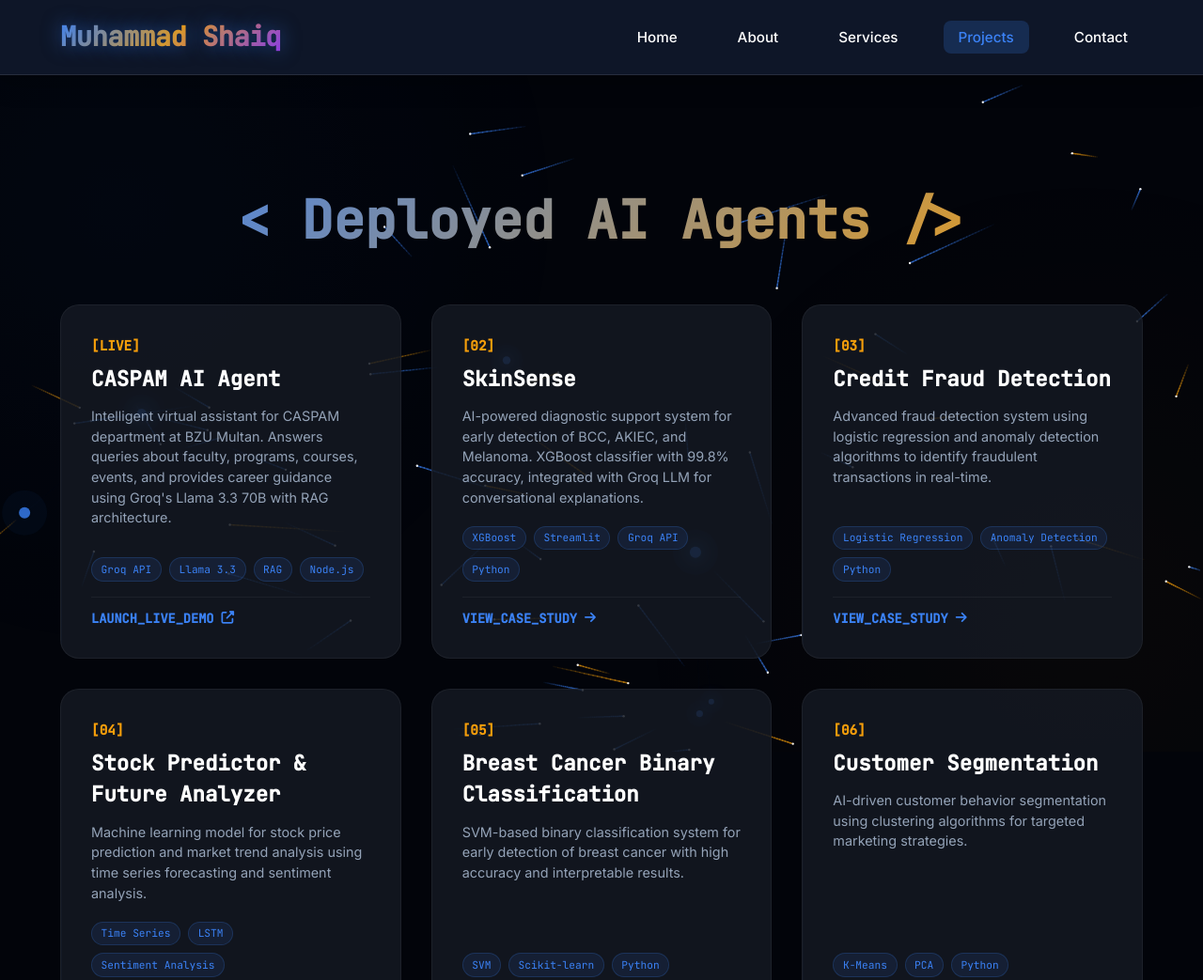
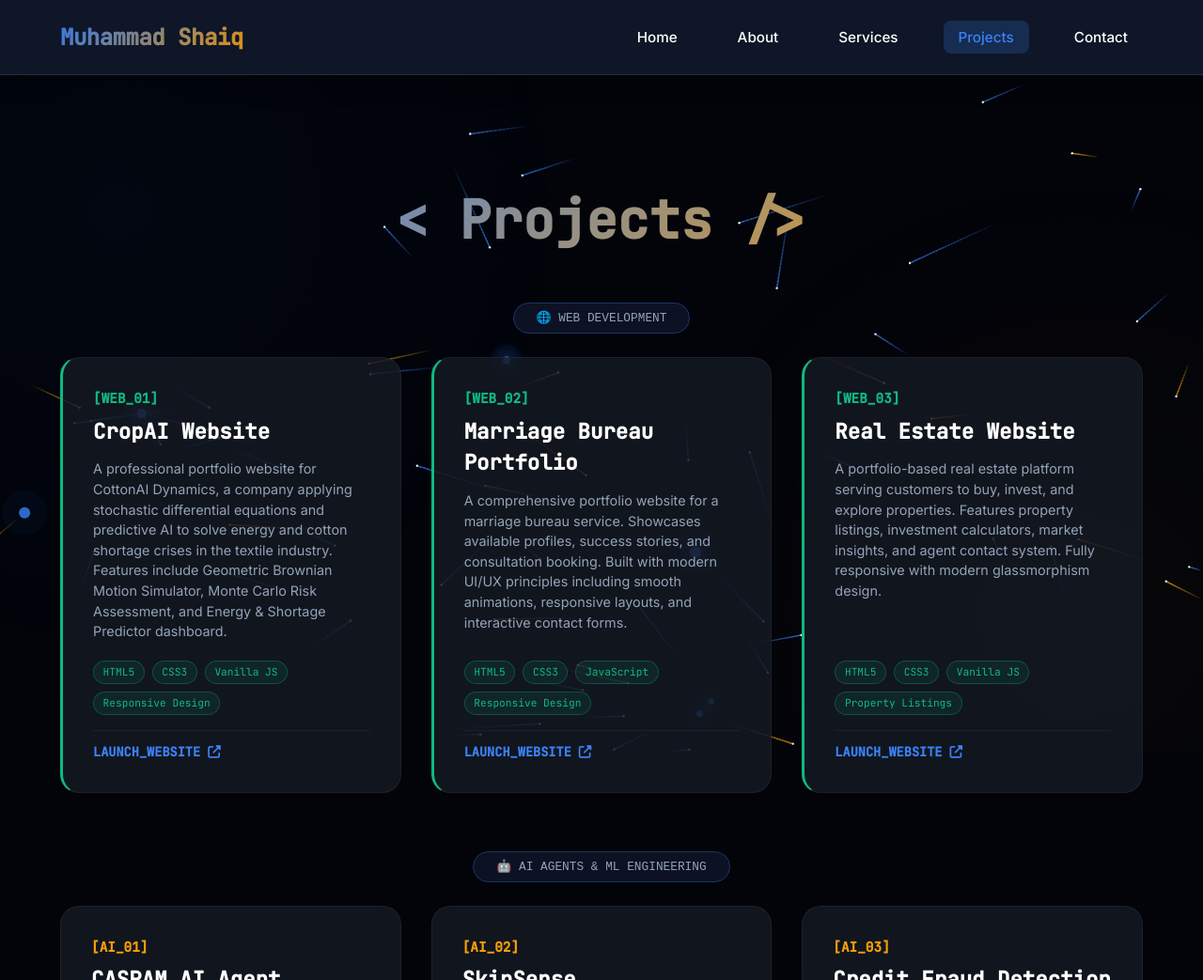
Before and after one commit to muhammadshaiq-sys/portfolio-website, a plain HTML site: page project.html in a window 1280 px wide. Shown: the top 1043 px of the page at 94% size. Drawn offline with nearby package versions, Linux system fonts and the light colour scheme.

Commit message:
Update project.html

```diff
--- a/project.html
+++ b/project.html
@@ -84,21 +84,20 @@
     }
 
     .nav-left {
-        font-size: 1.8rem;
-        font-weight: 900;
-        background: linear-gradient(135deg, var(--primary), var(--secondary), #9333ea);
+        font-size: 1.5rem;
+        font-weight: 800;
+        background: linear-gradient(135deg, var(--primary), var(--secondary));
         -webkit-background-clip: text;
         -webkit-text-fill-color: transparent;
         background-clip: text;
-        animation: matrix-blinking 3s infinite;
+        animation: subtle-pulse 3s infinite;
         font-family: 'JetBrains Mono', monospace;
         letter-spacing: -0.5px;
-        text-shadow: 0 0 20px rgba(59, 130, 246, 0.5);
     }
 
-    @keyframes matrix-blinking {
-        0%, 45%, 55%, 100% { opacity: 1; }
-        50% { opacity: 0.7; }
+    @keyframes subtle-pulse {
+        0%, 100% { opacity: 1; }
+        50% { opacity: 0.8; }
     }
 
     .nav-right ul {
@@ -206,6 +205,23 @@
         font-family: 'JetBrains Mono', monospace;
     }
 
+    /* ========== SECTION DIVIDERS ========== */
+    .section-divider {
+        text-align: center;
+        margin: 3rem 0 2rem;
+        position: relative;
+    }
+
+    .section-divider span {
+        background: rgba(15, 23, 42, 0.8);
+        padding: 0.5rem 1.5rem;
+        border-radius: 2rem;
+        font-size: 0.8rem;
+        color: var(--gray-400);
+        font-family: monospace;
+        border: 1px solid rgba(59, 130, 246, 0.3);
+    }
+
     /* ========== PROJECT CARDS GRID ========== */
     .projects-grid {
         display: grid;
@@ -238,7 +254,7 @@
         height: 100%;
         display: flex;
         flex-direction: column;
-        min-height: 300px;
+        min-height: 320px;
     }
 
     .project-card::before {
@@ -350,6 +366,21 @@
 
     .project-link:hover i {
         transform: translateX(3px);
+    }
+
+    /* Web Development Card Specific Styling */
+    .project-card.web-card {
+        border-left: 3px solid var(--accent);
+    }
+
+    .project-card.web-card .project-number {
+        color: var(--accent);
+    }
+
+    .project-card.web-card .project-tech-tag {
+        background: rgba(16, 185, 129, 0.1);
+        color: var(--accent);
+        border-color: rgba(16, 185, 129, 0.3);
     }
 
     /* ========== UPCOMING PROJECTS ========== */
@@ -550,7 +581,7 @@
         }
         .project-card, .upcoming-card {
             padding: 1.5rem;
-            min-height: 280px;
+            min-height: 300px;
         }
     }
 
@@ -606,12 +637,70 @@
 
     <section class="hero">
         <div class="section-content">
-            <h2>&lt; Deployed AI Agents /&gt;</h2>
+            <h2>&lt; Projects /&gt;</h2>
 
+            <!-- Web Development Projects Section -->
+            <div class="section-divider">
+                <span>🌐 WEB DEVELOPMENT</span>
+            </div>
             <div class="projects-grid">
-                <!-- NEW: CASPAM AI Agent with Live Link -->
+                <!-- 1. CropAI Website -->
+                <div class="project-card web-card">
+                    <div class="project-number">[WEB_01]</div>
+                    <h3>CropAI Website</h3>
+                    <p class="project-description">A professional portfolio website for CottonAI Dynamics, a company applying stochastic differential equations and predictive AI to solve energy and cotton shortage crises in the textile industry. Features include Geometric Brownian Motion Simulator, Monte Carlo Risk Assessment, and Energy & Shortage Predictor dashboard.</p>
+                    <div class="project-tech">
+                        <span class="project-tech-tag">HTML5</span>
+                        <span class="project-tech-tag">CSS3</span>
+                        <span class="project-tech-tag">Vanilla JS</span>
+                        <span class="project-tech-tag">Responsive Design</span>
+                    </div>
+                    <a href="https://muhammadshaiq-sys.github.io/portfolio-website-for-Crops/" target="_blank" class="project-link">
+                        LAUNCH_WEBSITE <i class="fas fa-external-link-alt"></i>
+                    </a>
+                </div>
+
+                <!-- 2. Marriage Bureau Portfolio Website -->
+                <div class="project-card web-card">
+                    <div class="project-number">[WEB_02]</div>
+                    <h3>Marriage Bureau Portfolio</h3>
+                    <p class="project-description">A comprehensive portfolio website for a marriage bureau service. Showcases available profiles, success stories, and consultation booking. Built with modern UI/UX principles including smooth animations, responsive layouts, and interactive contact forms.</p>
+                    <div class="project-tech">
+                        <span class="project-tech-tag">HTML5</span>
+                        <span class="project-tech-tag">CSS3</span>
+                        <span class="project-tech-tag">JavaScript</span>
+                        <span class="project-tech-tag">Responsive Design</span>
+                    </div>
+                    <a href="https://muhammadshaiq-sys.github.io/marriage-bureau/" target="_blank" class="project-link">
+                        LAUNCH_WEBSITE <i class="fas fa-external-link-alt"></i>
+                    </a>
+                </div>
+
+                <!-- 3. Real Estate Website -->
+                <div class="project-card web-card">
+                    <div class="project-number">[WEB_03]</div>
+                    <h3>Real Estate Website</h3>
+                    <p class="project-description">A portfolio-based real estate platform serving customers to buy, invest, and explore properties. Features property listings, investment calculators, market insights, and agent contact system. Fully responsive with modern glassmorphism design.</p>
+                    <div class="project-tech">
+                        <span class="project-tech-tag">HTML5</span>
+                        <span class="project-tech-tag">CSS3</span>
+                        <span class="project-tech-tag">Vanilla JS</span>
+                        <span class="project-tech-tag">Property Listings</span>
+                    </div>
+                    <a href="https://muhammadshaiq-sys.github.io/real-estate-website/" target="_blank" class="project-link">
+                        LAUNCH_WEBSITE <i class="fas fa-external-link-alt"></i>
+                    </a>
+                </div>
+            </div>
+
+            <!-- AI & Machine Learning Projects Section -->
+            <div class="section-divider">
+                <span>🤖 AI AGENTS & ML ENGINEERING</span>
+            </div>
+            <div class="projects-grid">
+                <!-- CASPAM AI Agent with Live Link -->
                 <div class="project-card">
-                    <div class="project-number">[LIVE]</div>
+                    <div class="project-number">[AI_01]</div>
                     <h3>CASPAM AI Agent</h3>
                     <p class="project-description">Intelligent virtual assistant for CASPAM department at BZU Multan. Answers queries about faculty, programs, courses, events, and provides career guidance using Groq's Llama 3.3 70B with RAG architecture.</p>
                     <div class="project-tech">
@@ -625,9 +714,9 @@
                     </a>
                 </div>
 
-                <!-- NEW: SkinSense - Skin Cancer Classifier -->
+                <!-- SkinSense - Skin Cancer Classifier -->
                 <div class="project-card">
-                    <div class="project-number">[02]</div>
+                    <div class="project-number">[AI_02]</div>
                     <h3>SkinSense</h3>
                     <p class="project-description">AI-powered diagnostic support system for early detection of BCC, AKIEC, and Melanoma. XGBoost classifier with 99.8% accuracy, integrated with Groq LLM for conversational explanations.</p>
                     <div class="project-tech">
@@ -641,9 +730,9 @@
                     </a>
                 </div>
 
-                <!-- Existing: Credit Fraud Detection -->
+                <!-- Credit Fraud Detection -->
                 <div class="project-card">
-                    <div class="project-number">[03]</div>
+                    <div class="project-number">[AI_03]</div>
                     <h3>Credit Fraud Detection</h3>
                     <p class="project-description">Advanced fraud detection system using logistic regression and anomaly detection algorithms to identify fraudulent transactions in real-time.</p>
                     <div class="project-tech">
@@ -656,9 +745,9 @@
                     </a>
                 </div>
 
-                <!-- Existing: Stock Predictor -->
+                <!-- Stock Predictor -->
                 <div class="project-card">
-                    <div class="project-number">[04]</div>
+                    <div class="project-number">[AI_04]</div>
                     <h3>Stock Predictor & Future Analyzer</h3>
                     <p class="project-description">Machine learning model for stock price prediction and market trend analysis using time series forecasting and sentiment analysis.</p>
                     <div class="project-tech">
@@ -671,9 +760,9 @@
                     </a>
                 </div>
 
-                <!-- Existing: Breast Cancer Classification -->
+                <!-- Breast Cancer Classification -->
                 <div class="project-card">
-                    <div class="project-number">[05]</div>
+                    <div class="project-number">[AI_05]</div>
                     <h3>Breast Cancer Binary Classification</h3>
                     <p class="project-description">SVM-based binary classification system for early detection of breast cancer with high accuracy and interpretable results.</p>
                     <div class="project-tech">
@@ -686,9 +775,9 @@
                     </a>
                 </div>
 
-                <!-- Existing: Customer Segmentation -->
+                <!-- Customer Segmentation -->
                 <div class="project-card">
-                    <div class="project-number">[06]</div>
+                    <div class="project-number">[AI_06]</div>
                     <h3>Customer Segmentation</h3>
                     <p class="project-description">AI-driven customer behavior segmentation using clustering algorithms for targeted marketing strategies.</p>
                     <div class="project-tech">
@@ -701,9 +790,9 @@
                     </a>
                 </div>
 
-                <!-- Existing: Multi Image Classification -->
+                <!-- Multi Image Classification -->
                 <div class="project-card">
-                    <div class="project-number">[07]</div>
+                    <div class="project-number">[AI_07]</div>
                     <h3>Multi Image Classification</h3>
                     <p class="project-description">Convolutional Neural Network for multi-class image classification with real-time processing capabilities.</p>
                     <div class="project-tech">
@@ -716,9 +805,9 @@
                     </a>
                 </div>
 
-                <!-- Existing: Digit Classification -->
+                <!-- Digit Classification -->
                 <div class="project-card">
-                    <div class="project-number">[08]</div>
+                    <div class="project-number">[AI_08]</div>
                     <h3>Digit Classification</h3>
                     <p class="project-description">Deep learning model for handwritten digit recognition using MNIST dataset with 99%+ accuracy.</p>
                     <div class="project-tech">
@@ -731,9 +820,9 @@
                     </a>
                 </div>
 
-                <!-- Existing: Educational Platform -->
+                <!-- Educational Platform -->
                 <div class="project-card">
-                    <div class="project-number">[09]</div>
+                    <div class="project-number">[AI_09]</div>
                     <h3>Educational Platform</h3>
                     <p class="project-description">Interactive learning platform with AI-powered content recommendations and progress tracking.</p>
                     <div class="project-tech">
@@ -752,7 +841,7 @@
                 <h3>What's Coming Next...</h3>
 
                 <div class="upcoming-grid">
-                    <!-- Upcoming: Advanced RAG Agent -->
+                    <!-- Advanced RAG Agent -->
                     <div class="upcoming-card">
                         <h3>CASPAM AI - RAG Agent v2</h3>
                         <p class="upcoming-description">Enhanced version with advanced document retrieval, multi-source data integration, and real-time knowledge base updates. 47ms response time with 94.7% retrieval accuracy.</p>
@@ -767,7 +856,7 @@
                         </a>
                     </div>
 
-                    <!-- Upcoming: Multi-Agent Trading System -->
+                    <!-- Multi-Agent Trading System -->
                     <div class="upcoming-card">
                         <h3>Multi-Agent Trading System</h3>
                         <p class="upcoming-description">Orchestrated AI agents for market analysis, strategy execution, and risk management. Each agent specializes in different market conditions with collaborative decision-making.</p>
@@ -781,7 +870,7 @@
                         </a>
                     </div>
 
-                    <!-- Upcoming: Urdu-English Bilingual Agent -->
+                    <!-- Urdu-English Bilingual Agent -->
                     <div class="upcoming-card">
                         <h3>Bilingual AI Agent (Urdu/English)</h3>
                         <p class="upcoming-description">AI agent supporting natural language queries in Urdu, English, and Urduish. Built for Pakistan's 50M+ WhatsApp users with culturally aware responses.</p>
@@ -805,29 +894,51 @@
             <a href="https://github.com/muhammadshaiq-sys" class="social-link"><i class="fab fa-github"></i></a>
             <a href="mailto:shaiqsheikh797@gmail.com" class="social-link"><i class="fas fa-envelope"></i></a>
         </div>
-        <p>© 2024 Muhammad Shaiq. AI Agent Developer & ML Engineer | Founder, Triveni AI</p>
-        <p style="margin-top: 0.5rem; font-size: 0.8rem;">Specializing in Multi-Agent Systems, RAG Architecture, and Production ML</p>
+        <p>© 2024 Muhammad Shaiq. AI Agent Developer, ML Engineer & Web Developer | Founder, Triveni AI</p>
+        <p style="margin-top: 0.5rem; font-size: 0.8rem;">Specializing in Multi-Agent Systems, RAG Architecture, Production ML, and Modern Web Development</p>
     </footer>
 
     <script>
-    // Mobile Navigation
+    // Mobile Navigation Toggle
     const hamburger = document.getElementById('hamburger');
     const navMenu = document.getElementById('navMenu');
 
-    if (hamburger) {
-        hamburger.addEventListener('click', () => {
-            hamburger.classList.toggle('active');
-            navMenu.classList.toggle('active');
+    function closeMenu() {
+        hamburger?.classList.remove('active');
+        navMenu?.classList.remove('active');
+        document.body.style.overflow = '';
+    }
+
+    function openMenu() {
+        hamburger?.classList.add('active');
+        navMenu?.classList.add('active');
+        document.body.style.overflow = 'hidden';
+    }
+
+    if (hamburger && navMenu) {
+        hamburger.addEventListener('click', (e) => {
+            e.stopPropagation();
+            navMenu.classList.contains('active') ? closeMenu() : openMenu();
+        });
+
+        document.querySelectorAll('.nav-right a').forEach(link => {
+            link.addEventListener('click', closeMenu);
+        });
+
+        document.addEventListener('click', (e) => {
+            if (navMenu.classList.contains('active') &&
+                !hamburger.contains(e.target) &&
+                !navMenu.contains(e.target)) {
+                closeMenu();
+            }
+        });
+
+        window.addEventListener('resize', () => {
+            if (window.innerWidth > 768 && navMenu.classList.contains('active')) {
+                closeMenu();
+            }
         });
     }
-
-    // Close menu when clicking a link
-    document.querySelectorAll('.nav-right a').forEach(link => {
-        link.addEventListener('click', () => {
-            hamburger.classList.remove('active');
-            navMenu.classList.remove('active');
-        });
-    });
 
     // Scroll animations for project cards
     const observerOptions = {
@@ -843,12 +954,12 @@
         });
     }, observerOptions);
 
-    // Observe all project cards
+    // Observe all project and upcoming cards
     document.querySelectorAll('.project-card, .upcoming-card').forEach(el => {
         observer.observe(el);
     });
 
-    // Add hover effects
+    // Add hover effects for icons
     document.querySelectorAll('.project-card, .upcoming-card').forEach(card => {
         card.addEventListener('mouseenter', () => {
             const link = card.querySelector('a');
@@ -878,7 +989,7 @@
                 setTimeout(() => {
                     card.style.opacity = '1';
                     card.style.transform = 'translateY(0)';
-                }, index * 100);
+                }, index * 80);
             });
         }, 300);
 
@@ -891,7 +1002,6 @@
             });
         }, 300);
 
-        // Initialize background animation
         initBackgroundAnimation();
     });
 
@@ -903,16 +1013,14 @@
         const ctx = canvas.getContext('2d');
         let width, height, dpr;
 
-        // --- Config ---
         const HUB_COUNT = 6;
         const STREAM_COUNT = 60;
-        const COLOR_BLUE = '59, 130, 246';   // Blue-500
-        const COLOR_ORANGE = '245, 158, 11'; // Amber-500
+        const COLOR_BLUE = '59, 130, 246';
+        const COLOR_ORANGE = '245, 158, 11';
 
         const hubs = [];
         const streams = [];
 
-        // 1. Hubs (Static processing cores)
         class Hub {
             constructor() {
                 this.x = Math.random() * width;
@@ -926,13 +1034,11 @@
                 const size = this.baseSize + pulse * 1.5;
                 const opacity = 0.3 + pulse * 0.2;
 
-                // Outer glow ring (Blue)
                 ctx.beginPath();
                 ctx.arc(this.x, this.y, size * 4, 0, Math.PI * 2);
                 ctx.fillStyle = `rgba(${COLOR_BLUE}, ${opacity * 0.1})`;
                 ctx.fill();
 
-                // Inner core
                 ctx.beginPath();
                 ctx.arc(this.x, this.y, size, 0, Math.PI * 2);
                 ctx.fillStyle = `rgba(${COLOR_BLUE}, 0.8)`;
@@ -943,7 +1049,6 @@
             }
         }
 
-        // 2. Data Streams (Fast packets)
         class DataStream {
             constructor() {
                 this.reset();
@@ -982,8 +1087,6 @@
                 this.trail = [];
                 this.life = 0;
                 this.maxLife = dist / this.speed + 50;
-
-                // Randomly pick Blue or Orange
                 this.color = Math.random() > 0.3 ? COLOR_BLUE : COLOR_ORANGE;
             }
 
@@ -1035,7 +1138,7 @@
         function resize() {
             dpr = window.devicePixelRatio || 1;
             width = window.innerWidth;
-            height = window.innerHeight - 80; // Adjust for navbar
+            height = window.innerHeight - 80;
             canvas.width = width * dpr;
             canvas.height = height * dpr;
             ctx.scale(dpr, dpr);
@@ -1047,7 +1150,6 @@
             ctx.clearRect(0, 0, width, height);
             time++;
 
-            // Draw connections between hubs
             ctx.lineWidth = 0.5;
             ctx.shadowBlur = 0;
             for (let i = 0; i < hubs.length; i++) {
@@ -1075,7 +1177,6 @@
         resize();
         animate();
     }
-
     </script>
 </body>
 
```
